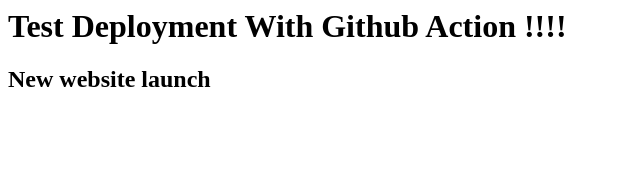
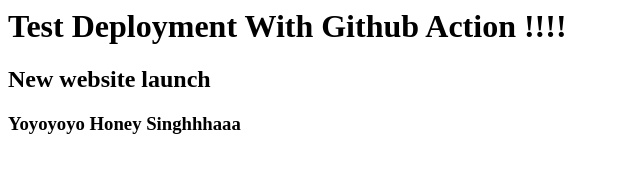
Before and after one commit to Moiz-Ali-Moomin/argocd-website-deployment, a plain HTML site: page app/index.html in a window 1280 px wide. Shown: the whole page, without its empty margins (0-640 px from the left). Drawn offline with Linux system fonts and the light colour scheme.

Commit message:
New Website Change

```diff
--- a/app/index.html
+++ b/app/index.html
@@ -1,2 +1,2 @@
 <h1>Test Deployment With Github Action !!!!</h1>
-<h2>New website launch</h2>
+<h2>New website launch</h2> <h3>Yoyoyoyo Honey Singhhhaaa</h3>
```
